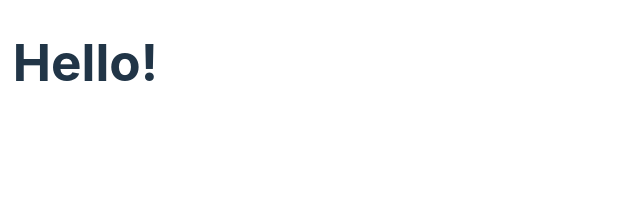
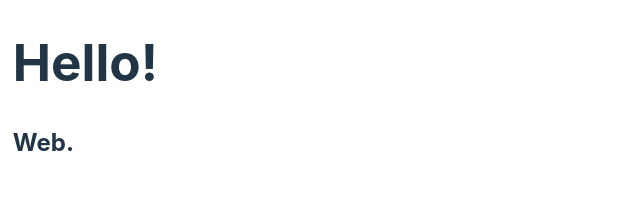
Before and after one commit to zVoidra/html-canvas-react, a React (Vite) app: page / in a window 1280 px wide. Shown: the top 215 px of the page, without its empty margins (0-640 px from the left). Built offline with nearby package versions, Linux system fonts and the light colour scheme.

Commit message:
Update App.tsx

```diff
--- a/src/App.tsx
+++ b/src/App.tsx
@@ -4,6 +4,7 @@ function App() {
   return (
     <>
       <h1>Hello!</h1>
+      <h2>Web.</h2>
     </>
   );
 }
```
